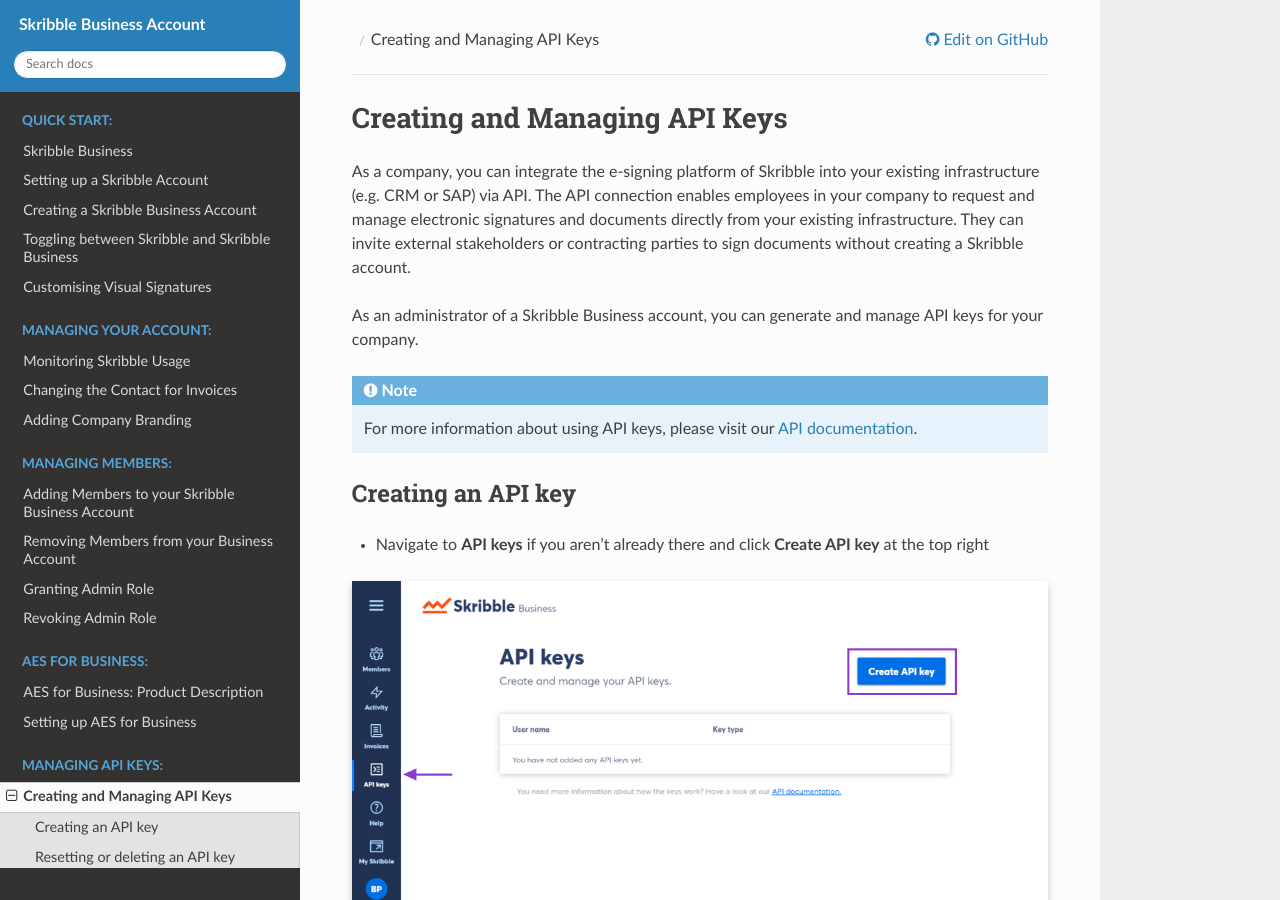
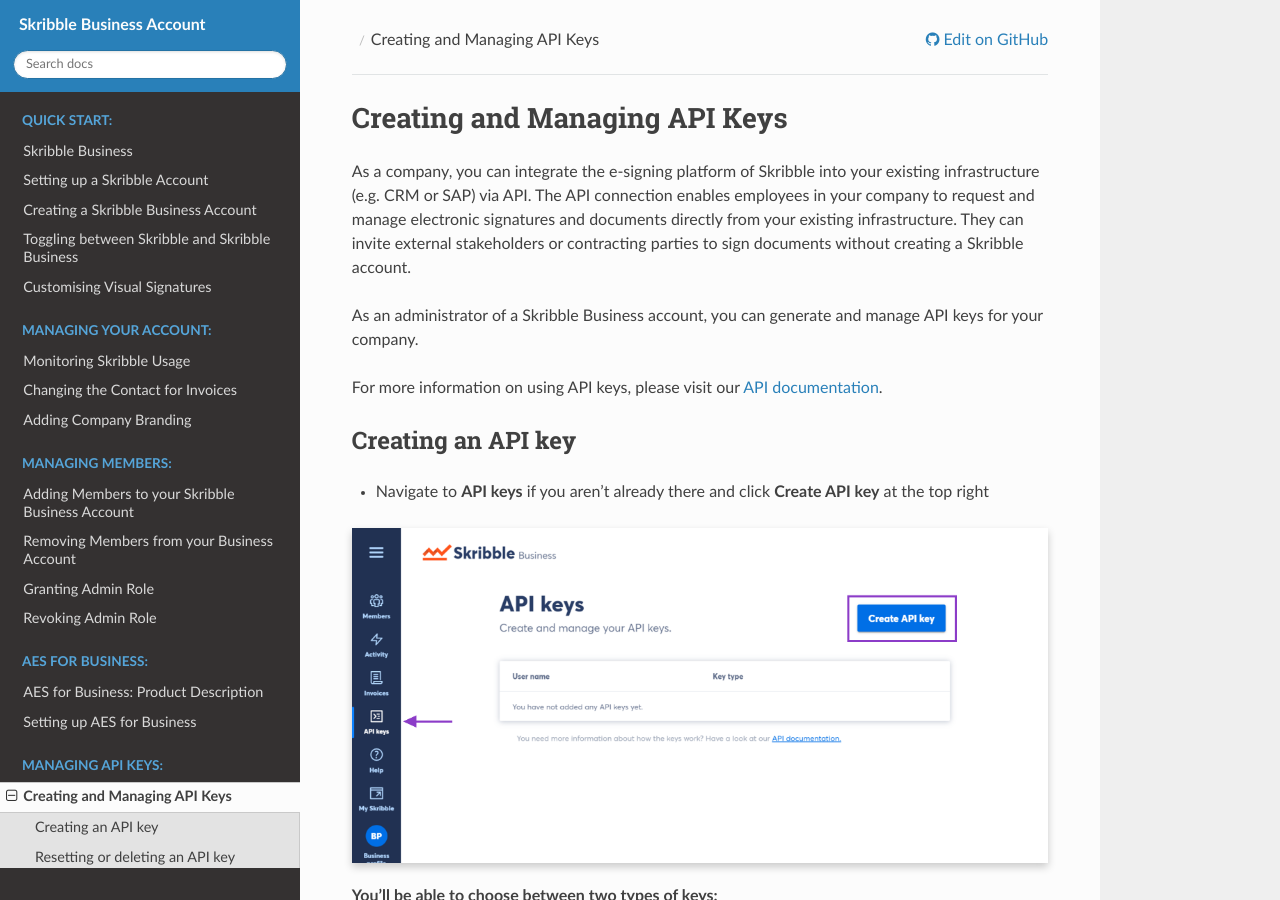
Before and after one commit to matthieu-bt/business-guide, a Sphinx documentation site: the page built from source/api/apicreate.rst, in a window 1280 px wide and 900 px high. Built offline with Sphinx 7.4.7 and the Read the Docs theme 2.0.0, drawn with Linux system fonts in a browser that asks for light colours.

Commit message:
Removed note
Removed note

```diff
--- a/source/api/apicreate.rst
+++ b/source/api/apicreate.rst
@@ -8,8 +8,7 @@
 
 As an administrator of a Skribble Business account, you can generate and manage API keys for your company.
 
-.. NOTE::
-  For more information about using API keys, please visit our `API documentation`_.
+For more information on using API keys, please visit our `API documentation`_.
 
   .. _API documentation: https://developers.skribble.com/api/
 
```
